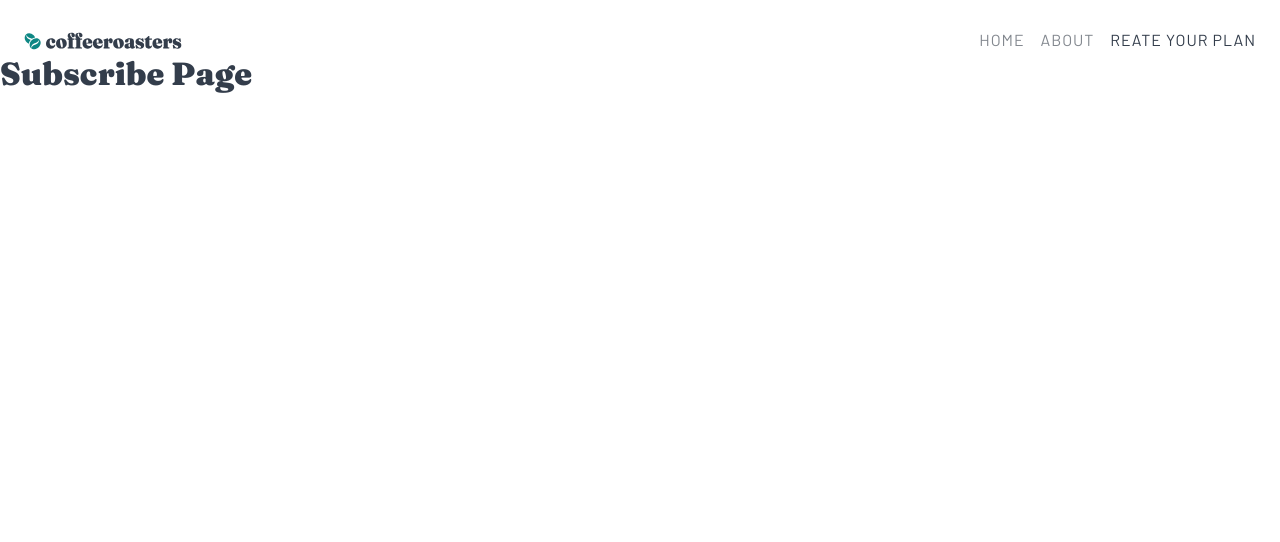
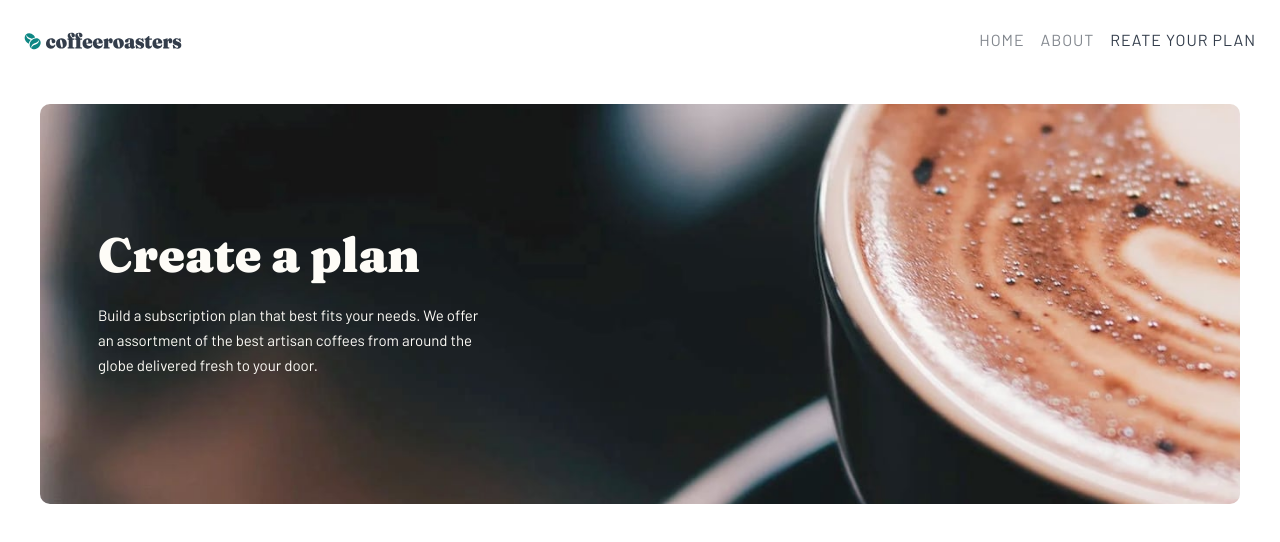
Before and after one commit to frontend-rustyff12/22-coffee-roasters, a React (Vite) app: page /subscribe in a window 1280 px wide. Shown: the top 542 px of the page. Built offline with nearby package versions, Linux system fonts and the light colour scheme.

Commit message:
All heros

```diff
--- /dev/null
+++ b/src/components/subscribe/SubscribeHero.jsx
@@ -0,0 +1,17 @@
+export default function SubscribeHero() {
+  return (
+    <section className="hero-wrapper">
+      <div className="hero-container subscribe">
+        <div className="hero-content subscribe">
+          <h1>Create a plan</h1>
+
+          <p>
+            Build a subscription plan that best fits your needs. We offer an
+            assortment of the best artisan coffees from around the globe
+            delivered fresh to your door.
+          </p>
+        </div>
+      </div>
+    </section>
+  );
+}
--- a/src/index.css
+++ b/src/index.css
@@ -213,6 +213,10 @@ header nav button img {
     center/cover;
   height: 400px;
 }
+.hero-container.subscribe {
+  background: url("/plan/mobile/image-hero-blackcup.jpg") no-repeat center/cover;
+  height: 400px;
+}
 
 .hero-content {
   /* margin: 6.25rem 1.5rem; */
@@ -222,6 +226,12 @@ header nav button img {
 }
 
 .hero-content.about {
+  height: 202px;
+  width: 280px;
+  text-align: center;
+}
+
+.hero-content.subscribe {
   height: 202px;
   width: 280px;
   text-align: center;
@@ -288,6 +298,10 @@ header nav button img {
     background: url("/about/tablet/image-hero-whitecup.jpg") no-repeat
       center/cover;
   }
+  .hero-container.subscribe {
+    background: url("/plan/tablet/image-hero-blackcup.jpg") no-repeat
+      center/cover;
+  }
 
   .hero-content {
     /* margin: 6.25rem 1.5rem; */
@@ -298,6 +312,12 @@ header nav button img {
 
   .hero-content.about {
     height: 164px;
+    width: 398px;
+    text-align: start;
+  }
+
+  .hero-content.subscribe {
+    height: 147px;
     width: 398px;
     text-align: start;
   }
@@ -335,6 +355,11 @@ header nav button img {
       center/cover;
   }
 
+  .hero-container.subscribe {
+    background: url("/plan/desktop/image-hero-blackcup.jpg") no-repeat
+      center/cover;
+  }
+
   .hero-content {
     /* margin: 6.25rem 1.5rem; */
     height: 368px;
@@ -344,6 +369,11 @@ header nav button img {
   .hero-content.about {
     height: 176px;
     width: 445px;
+  }
+
+  .hero-content.subscribe {
+    height: 182px;
+    width: 466px;
   }
 
   .hero-content h1 {
--- a/src/pages/Subscribe.jsx
+++ b/src/pages/Subscribe.jsx
@@ -1,7 +1,8 @@
+import SubscribeHero from "../components/subscribe/SubscribeHero";
 export default function Subscribe() {
   return (
     <>
-      <h2>Subscribe Page</h2>
+      <SubscribeHero />
     </>
   );
 }
```
